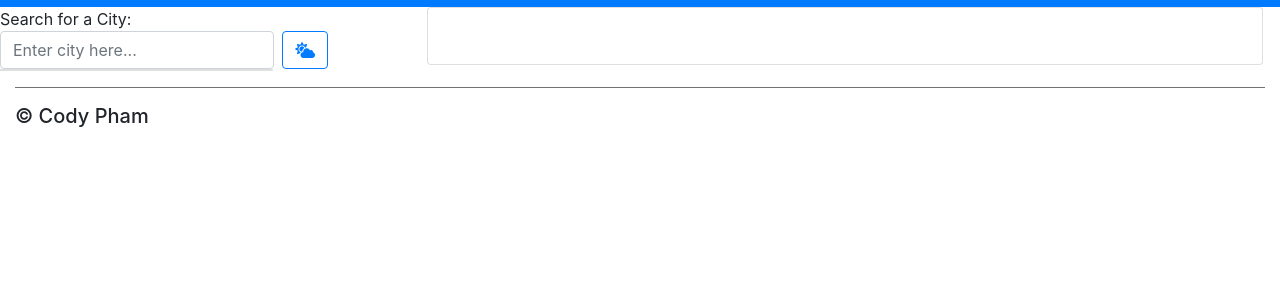
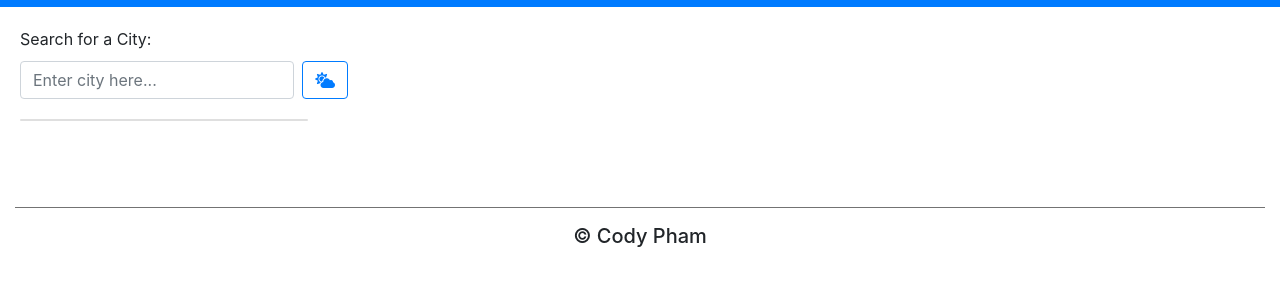
Before and after one commit to Nuo21/weather-forecast-dashboard, a plain HTML site: page index.html in a window 1280 px wide. Shown: the part 58-344 px from the top of the page. Drawn offline with nearby package versions, Linux system fonts and the light colour scheme; no server answers.

Commit message:
Added some styling to properly space out and organize the webpage. Added comments to js.

```diff
--- a/assets/css/style.css
+++ b/assets/css/style.css
@@ -8,3 +8,43 @@ a {
     padding: 10px;
     justify-content: center;
 }
+
+#row1 {
+    padding-top: 20px;
+    padding-left: 20px;
+    padding-bottom: 10px;
+}
+
+.form-inline {
+    padding-left: 20px;
+    padding-bottom: 20px;
+}
+#lastSearch {
+    padding-left: 35px;
+}
+
+#weatherCard {
+    padding-top: 20px;
+    padding-bottom: 20px;
+}
+
+#row5day {
+    padding-bottom: 20px;
+}
+
+#rowCards {
+    justify-content: center;
+}
+
+#cardDisplay {
+    display: none;
+}
+
+.container-fluid {
+    padding-bottom: 70px;
+}
+
+footer {
+    text-align: center;
+    clear: both;
+}
```
Also changed, not shown: assets/js/script.js (+7 -1 lines).
